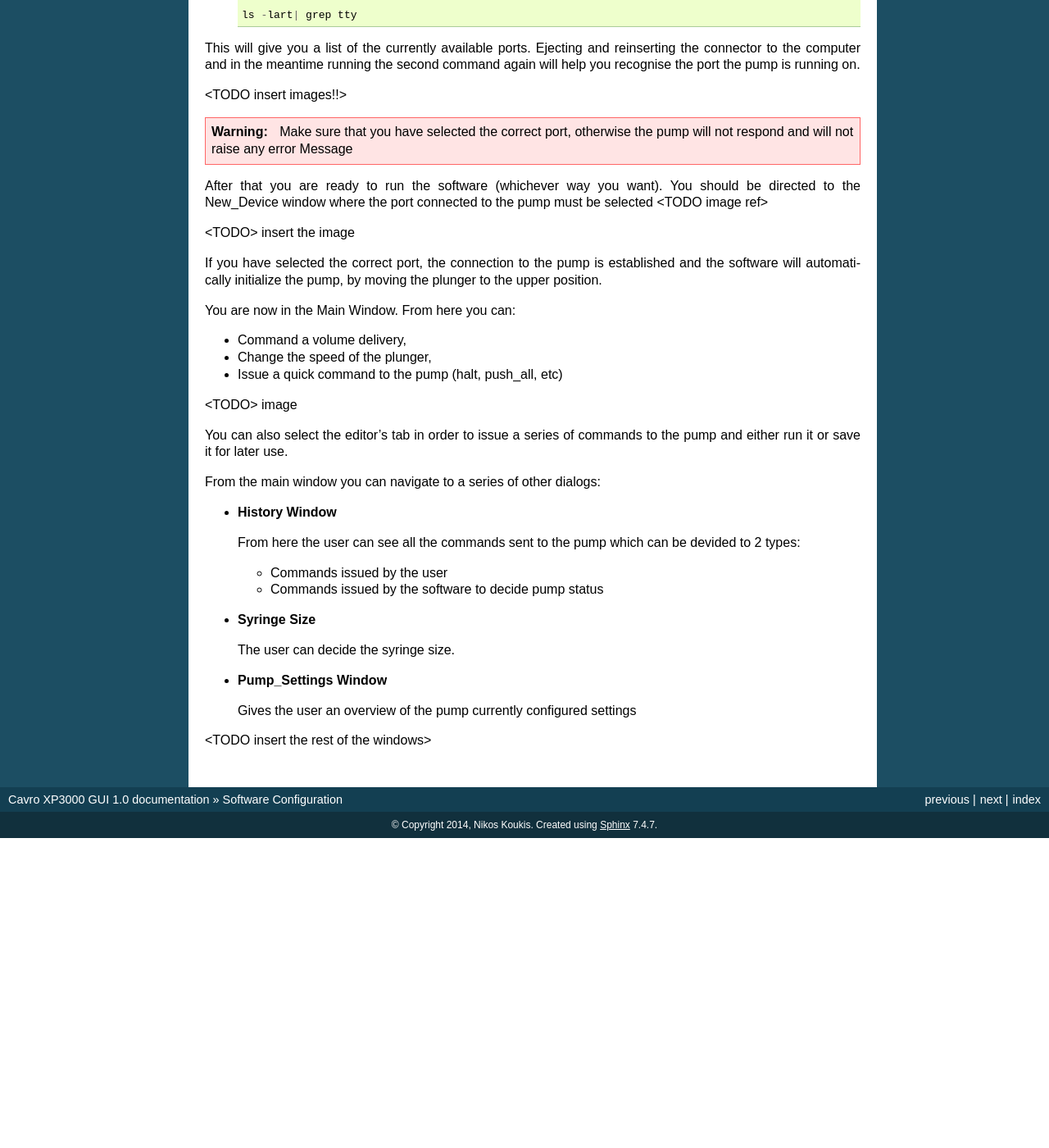
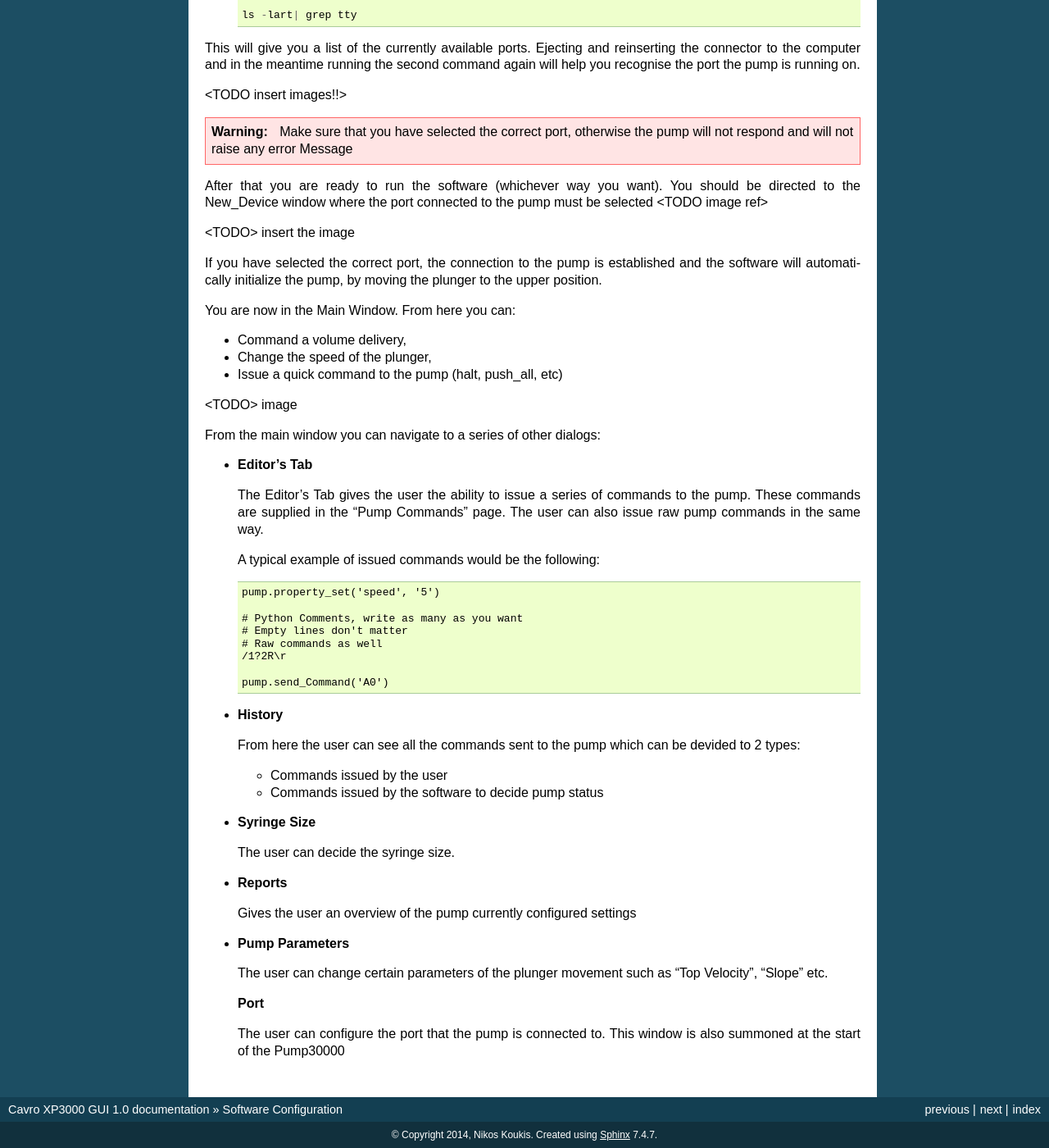
Before and after one commit to bergercookie/Pump3000, a Sphinx documentation site: the page built from docs/installation.rst, in a window 1280 px wide and 1400 px high, scrolled down 1490 px. Shown: the whole window at 82% size. Built offline with Sphinx 7.4.7, drawn with Linux system fonts in a browser that asks for light colours; before the commit the page ends 2512 px from its top, so only the background shows below that.

Commit message:
doc stuff

```diff
--- a/docs/code-walkthrough.rst
+++ b/docs/code-walkthrough.rst
@@ -21,10 +21,10 @@ Script #1: pump_model.py
 
 .. literalinclude:: ../python_code/pump_model.py
 
-Script #2: window_controller.py
+Script #2: Pump3000.py
 --------------------------------
 
-.. literalinclude:: ../python_code/window_controller.py
+.. literalinclude:: ../python_code/Pump3000.py
 
 Script #3: classes_used.py
 ---------------------------
--- a/docs/installation.rst
+++ b/docs/installation.rst
@@ -111,12 +111,27 @@ You are now in the Main Window. From here you can:
 
 <TODO> image
 
-You can also select the editor's tab in order to issue a series of commands to the pump
-and either run it or save it for later use.
-
 From the main window you can navigate to a series of other dialogs:
 
-- **History Window**
+- **Editor's Tab**
+
+  The Editor's Tab gives the user the ability to issue a series of commands to the pump.
+  These commands are supplied in the "Pump Commands" page. The user can also issue raw
+  pump commands in the same way.
+
+  A typical example of issued commands would be the following::
+
+    pump.property_set('speed', '5')
+
+    # Python Comments, write as many as you want
+    # Empty lines don't matter
+    # Raw commands as well
+    /1?2R\r
+
+    pump.send_Command('A0')
+
+
+- **History**
 
   From here the user can see all the commands sent to the pump which can be devided to 2 types:
 
@@ -128,8 +143,15 @@ From the main window you can navigate to a series of other dialogs:
 
   The user can decide the syringe size.
 
-- **Pump_Settings Window**
+- **Reports**
 
   Gives the user an overview of the pump currently configured settings
 
-<TODO insert the rest of the windows>
+- **Pump Parameters**
+
+  The user can change certain parameters of the plunger movement such as "Top Velocity", "Slope" etc.
+
+  **Port**
+
+  The user can configure the port that the pump is connected to. This window is
+  also summoned at the start of the Pump30000
```
Also changed, not shown: 11 other files.
